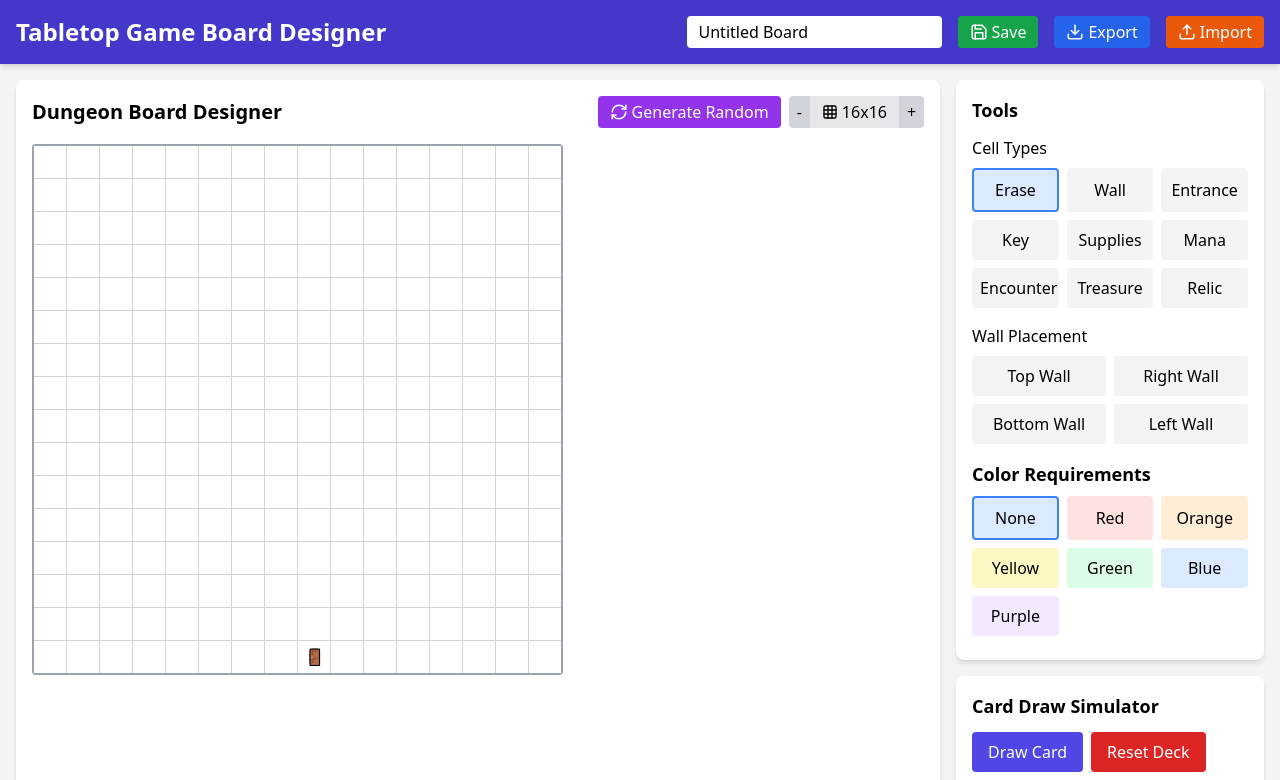
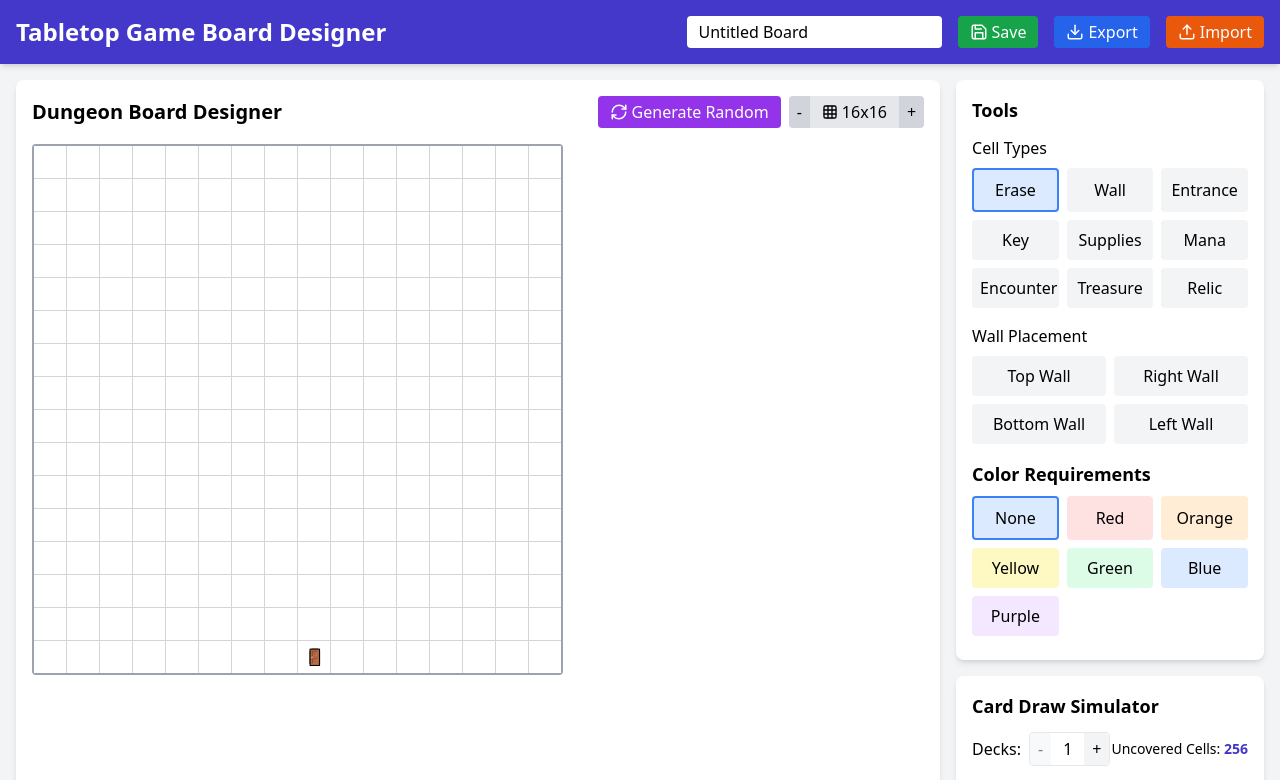
Before and after one commit to geoff-maddock/dungeon-designer, a React (Vite) app: page / in a window 1280 px wide. Shown: the top 780 px of the page. Built offline with nearby package versions, Linux system fonts and the light colour scheme.

Commit message:
Improved card draw to handle decks.

```diff
--- a/src/components/CardDrawSimulator.tsx
+++ b/src/components/CardDrawSimulator.tsx
@@ -1,5 +1,5 @@
-// Update src/components/CardDrawSimulator.tsx
-import React, { useState } from 'react';
+// Updated CardDrawSimulator.tsx
+import React, { useState, useEffect } from 'react';
 import { CardValue, CardDraw, Board, ActionShape, PlacedShape } from '../types';
 import { findValidPlacement, rotateShape } from '../utils/gameLogic';
 
@@ -7,31 +7,62 @@ interface CardDrawSimulatorProps {
   board: Board;
   actionShapes: ActionShape[];
   onPlaceShape: (startRow: number, startCol: number, shape: number[][], cardValue: CardValue, cardSuit: string) => void;
-  onResetDeck: () => void; // Add this new prop
+  onResetDeck: () => void;
 }
 
 const CardDrawSimulator: React.FC<CardDrawSimulatorProps> = ({
   board,
   actionShapes,
   onPlaceShape,
-  onResetDeck // Add this to the destructured props
+  onResetDeck
 }) => {
+  const [deckCount, setDeckCount] = useState<number>(1);
   const [drawnCards, setDrawnCards] = useState<CardDraw[]>([]);
   const [message, setMessage] = useState<string>('');
   const [placedShapes, setPlacedShapes] = useState<PlacedShape[]>([]);
+  const [remainingCards, setRemainingCards] = useState<number>(52); // Standard deck size
+  const [uncoveredCells, setUncoveredCells] = useState<number>(0);
 
-  // Add a reset function that clears local state
-  const handleResetDeck = () => {
-    setDrawnCards([]);
-    setMessage('Deck has been reset. All placed shapes have been cleared.');
-    setPlacedShapes([]);
-    onResetDeck(); // Call the parent's reset function
-  };
+  useEffect(() => {
+    // Calculate total available cells (excluding walls)
+    const totalCells = board.flat().filter(cell => cell.type !== 'wall').length;
+
+    // Calculate covered cells
+    const coveredCells = new Set<string>();
+    placedShapes.forEach(shape => {
+      for (let r = 0; r < shape.shape.length; r++) {
+        for (let c = 0; c < shape.shape[0].length; c++) {
+          if (shape.shape[r][c] === 1) {
+            coveredCells.add(`${shape.startRow + r},${shape.startCol + c}`);
+          }
+        }
+      }
+    });
+
+    setUncoveredCells(totalCells - coveredCells.size);
+  }, [board, placedShapes]);
+
+  // Initialize deck when deckCount changes
+  useEffect(() => {
+    setRemainingCards(52 * deckCount);
+  }, [deckCount]);
 
   const suits = ['hearts', 'diamonds', 'clubs', 'spades'] as const;
   const values: CardValue[] = ['2', '3', '4', '5', '6', '7', '8', '9', '10', 'J', 'Q', 'K', 'A'];
 
+  const handleDeckCountChange = (newCount: number) => {
+    if (newCount >= 1 && newCount <= 3) { // Limit to 1-3 decks
+      setDeckCount(newCount);
+      handleResetDeck(); // Reset when changing deck count
+    }
+  };
+
   const drawCard = () => {
+    if (remainingCards <= 0) {
+      setMessage("Deck is empty! Reset to continue drawing.");
+      return;
+    }
+
     // Simple random card draw
     const randomSuit = suits[Math.floor(Math.random() * suits.length)];
     const randomValue = values[Math.floor(Math.random() * values.length)];
@@ -43,10 +74,20 @@ const CardDrawSimulator: React.FC<CardDrawSimulatorProps> = ({
     };
 
     setDrawnCards(prev => [...prev, newCard]);
+    setRemainingCards(prev => prev - 1);
 
     // Try to place the shape based on the card value
     tryPlaceShape(newCard);
   };
+
+  const handleResetDeck = () => {
+    setDrawnCards([]);
+    setMessage('Deck has been reset. All placed shapes have been cleared.');
+    setPlacedShapes([]);
+    setRemainingCards(52 * deckCount);
+    onResetDeck(); // Call the parent's reset function
+  };
+
 
   const tryPlaceShape = (card: CardDraw) => {
     // Face cards trigger encounter
@@ -137,12 +178,40 @@ const CardDrawSimulator: React.FC<CardDrawSimulatorProps> = ({
     <div className="bg-white rounded-lg shadow-md p-4">
       <h2 className="text-lg font-semibold mb-3">Card Draw Simulator</h2>
 
+      <div className="flex justify-between items-center mb-4">
+        <div className="flex items-center">
+          <span className="mr-2">Decks:</span>
+          <div className="flex border rounded">
+            <button
+              onClick={() => handleDeckCountChange(deckCount - 1)}
+              disabled={deckCount <= 1}
+              className="px-2 py-1 bg-gray-100 hover:bg-gray-200 disabled:opacity-50"
+            >
+              -
+            </button>
+            <span className="px-3 py-1">{deckCount}</span>
+            <button
+              onClick={() => handleDeckCountChange(deckCount + 1)}
+              disabled={deckCount >= 3}
+              className="px-2 py-1 bg-gray-100 hover:bg-gray-200 disabled:opacity-50"
+            >
+              +
+            </button>
+          </div>
+        </div>
+        <div className="text-sm">
+          <span className="font-medium">Uncovered Cells: </span>
+          <span className="text-indigo-700 font-bold">{uncoveredCells}</span>
+        </div>
+      </div>
+
       <div className="mb-4 flex gap-2">
         <button
           onClick={drawCard}
-          className="bg-indigo-600 hover:bg-indigo-700 text-white px-4 py-2 rounded"
+          disabled={remainingCards <= 0}
+          className="bg-indigo-600 hover:bg-indigo-700 text-white px-4 py-2 rounded disabled:bg-gray-400"
         >
-          Draw Card
+          Draw Card ({remainingCards})
         </button>
         <button
           onClick={handleResetDeck}
@@ -162,8 +231,7 @@ const CardDrawSimulator: React.FC<CardDrawSimulatorProps> = ({
         {drawnCards.map((card, index) => (
           <div
             key={index}
-            className={`w-12 h-16 border rounded flex items-center justify-center ${card.isPlaced ? 'opacity-50' : ''
-              } ${getCardColor(card.suit)}`}
+            className={`w-12 h-16 border rounded flex items-center justify-center ${card.isPlaced ? 'opacity-50' : ''} ${getCardColor(card.suit)}`}
           >
             <div className="text-center">
               <div>{card.value}</div>
```
